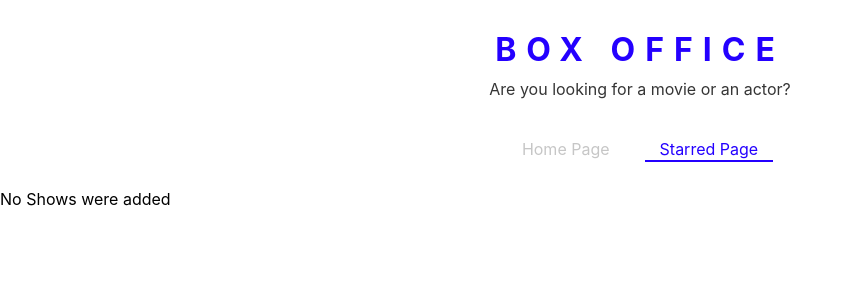
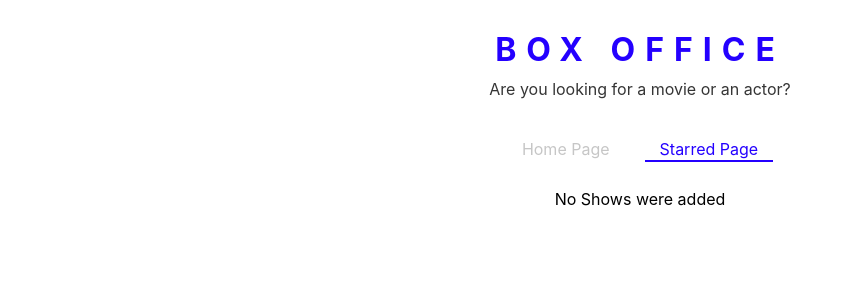
Before and after one commit to saveenkambojpc/box-office, a React (Create React App) app: page /starred in a window 1280 px wide. Shown: the top 300 px of the page, without its empty margins (0-852 px from the left). Built offline with nearby package versions, Linux system fonts and the light colour scheme.

Commit message:
Minor bug fixes

```diff
--- a/package.json
+++ b/package.json
@@ -1,4 +1,5 @@
 {
+  "homepage": "https://saveenkambojpc.github.io/box-office",
   "name": "box-office",
   "version": "0.1.0",
   "private": true,
@@ -6,6 +7,7 @@
     "@testing-library/jest-dom": "^5.16.5",
     "@testing-library/react": "^13.3.0",
     "@testing-library/user-event": "^13.5.0",
+    "gh-pages": "^4.0.0",
     "react": "^18.2.0",
     "react-dom": "^18.2.0",
     "react-icons": "^4.4.0",
@@ -19,7 +21,9 @@
     "start": "react-scripts start",
     "build": "react-scripts build",
     "test": "react-scripts test",
-    "eject": "react-scripts eject"
+    "eject": "react-scripts eject",
+    "predeploy": "npm run build",
+    "deploy": "gh-pages -d build"
   },
   "eslintConfig": {
     "extends": [
--- a/src/App.js
+++ b/src/App.js
@@ -12,9 +12,10 @@ import Title from "./components/Title";
 
 const routes = [
   { path: "/", component: <Home /> },
+  { path: "/box-office", component: <Home /> },
   { path: "/starred", component: <Starred /> },
   { path: "/show/:id", component: <Show /> },
-  { path: null, component: "404 Not Found please create it first" }, //keep it is last
+  // { path: null, component: "404 Not Found please create it first" }, //keep it is last
 ]
 
 
--- a/src/pages/Starred.jsx
+++ b/src/pages/Starred.jsx
@@ -35,9 +35,8 @@ const Starred = () => {
     <div>
 
       {isLoading && <div>Shows are being loading</div>}
-      {/* {error && <div>Error Occured : {error}</div>} */}
 
-      {!isLoading && !shows && <div>No Shows were added</div>}
+      {!isLoading && !shows && <div style={{textAlign:"center"}}>No Shows were added</div>}
       {!isLoading && !error && <ShowGrid result={shows} />}
     </div>
   )
```
Also changed, not shown: 1 other file (tests, documents, lock files or other folders).
